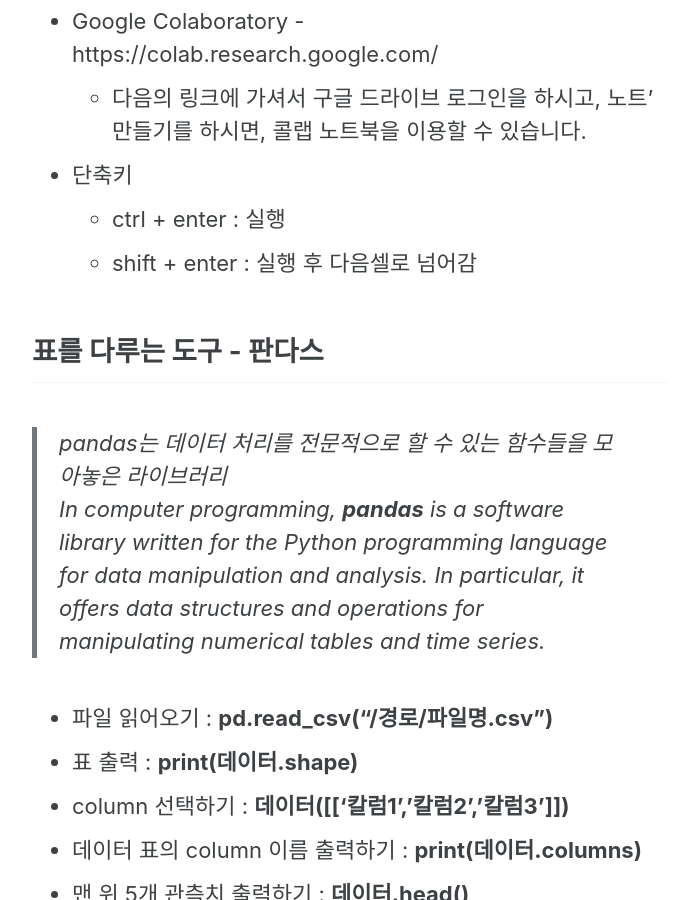
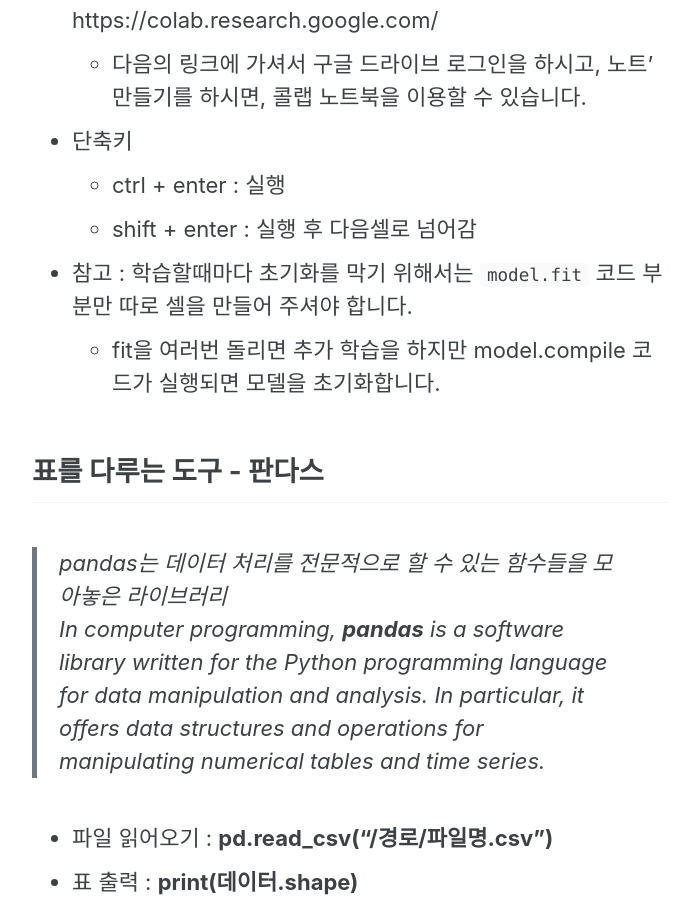
Before and after one commit to sujinsjlee/TIL, a Jekyll site: the page built from _posts/2021-01-04-Tensorflow_python_1.md, in a window 1280 px wide and 900 px high, scrolled down 1534 px. Shown: the whole window, without its empty margins (290-982 px from the left). Built offline with Jekyll 4.4.1, drawn with Linux system fonts in a browser that asks for light colours; cached includes are drawn as plain includes; nearby versions of some CDN libraries; some of the changed text lies outside the part shown.

Commit message:
[Tensorflow] update 생활코딩link reference

````diff
--- a/_posts/2021-01-04-Tensorflow_python_1.md
+++ b/_posts/2021-01-04-Tensorflow_python_1.md
@@ -43,6 +43,9 @@ tags:
 - 단축키
     - ctrl + enter : 실행
     - shift + enter : 실행 후 다음셀로 넘어감
+
+- 참고 : 학습할때마다 초기화를 막기 위해서는 `model.fit` 코드 부분만 따로 셀을 만들어 주셔야 합니다.
+    - fit을 여러번 돌리면 추가 학습을 하지만  model.compile 코드가 실행되면 모델을 초기화합니다.
 
 ## 표를 다루는 도구 - 판다스
 >  pandas는 데이터 처리를 전문적으로 할 수 있는 함수들을 모아놓은 라이브러리
@@ -177,3 +180,6 @@ model.fit(독립, 종속, epochs=10)
 print(model.predict(독립))
 print(model.predict([[15]]))
 ```
+
+
+> 강의 출처 : [생활코딩](https://opentutorials.org/course/4570)
````
Also changed, not shown: other parts of _posts/2021-01-04-Tensorflow_python_1.md (+1 -1 lines), _posts/2021-01-04-Tensorflow_python_2.md (+6 -1 lines), _posts/2021-01-07-Tensorflow_python_3.md (+3 -0 lines), _posts/2021-01-08-Tensorflow_python_4.md (+3 -0 lines), _posts/2021-01-09-Tensorflow_python_5.md (+3 -0 lines), _posts/2021-01-09-Tensorflow_python_6.md (+5 -1 lines).
